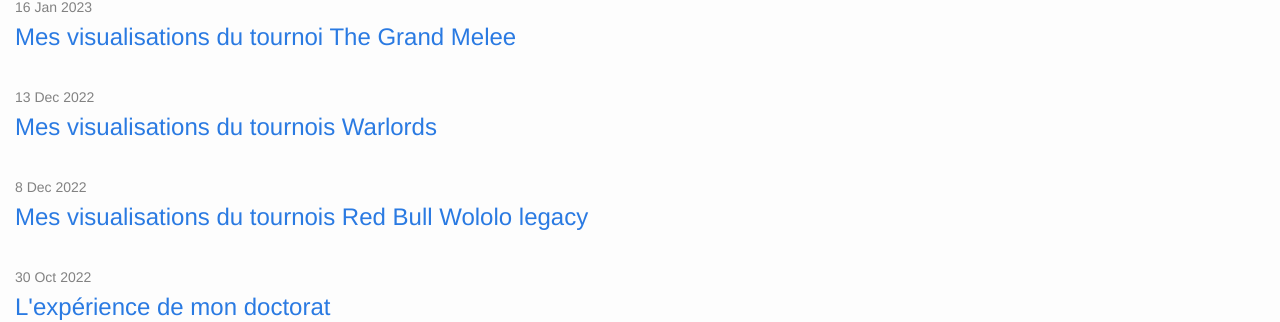
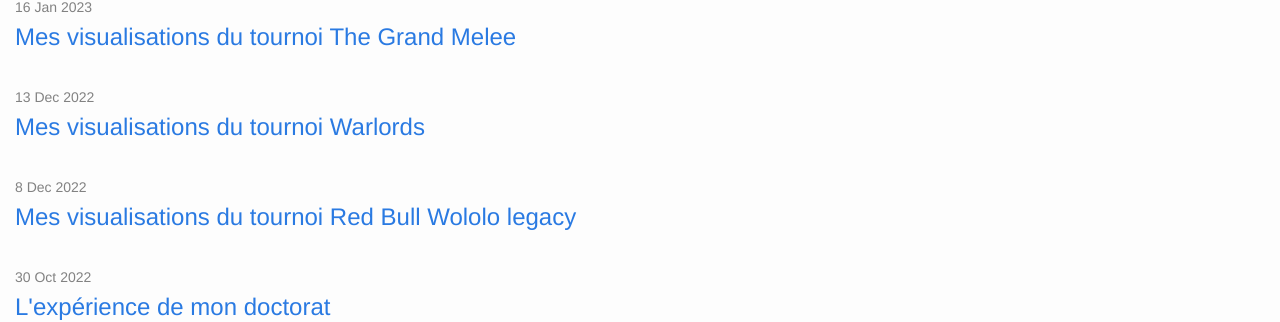
Before and after one commit to vroger11/vroger11.github.io, a Jekyll site: the page built from blogue.md, in a window 1280 px wide and 900 px high. Shown: the part 303-625 px from the top of the window. Built offline with Jekyll 4.4.1, drawn with Linux system fonts in a browser that asks for light colours.

Commit message:
Fix typo in some titles.

```diff
--- a/_posts/2022-12-08-redbull-wololo-legacy-fr.md
+++ b/_posts/2022-12-08-redbull-wololo-legacy-fr.md
@@ -1,7 +1,7 @@
 ---
 layout: post
 comments: true
-title:  "Mes visualisations du tournois Red Bull Wololo legacy"
+title:  "Mes visualisations du tournoi Red Bull Wololo legacy"
 ref: rbw6
 date:   2022-12-08 08:00:00 +0200
 categories: blogue datavis aoe
--- a/_posts/2022-12-13-warlords-fr.md
+++ b/_posts/2022-12-13-warlords-fr.md
@@ -1,7 +1,7 @@
 ---
 layout: post
 comments: true
-title:  "Mes visualisations du tournois Warlords"
+title:  "Mes visualisations du tournoi Warlords"
 ref: warlords1
 date:   2022-12-13 08:00:00 +0200
 categories: blogue datavis
```
